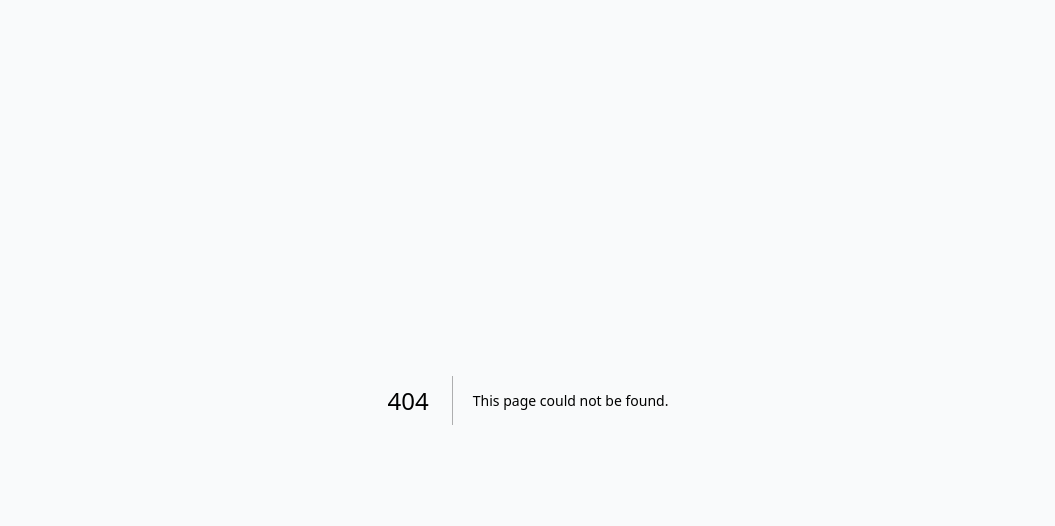
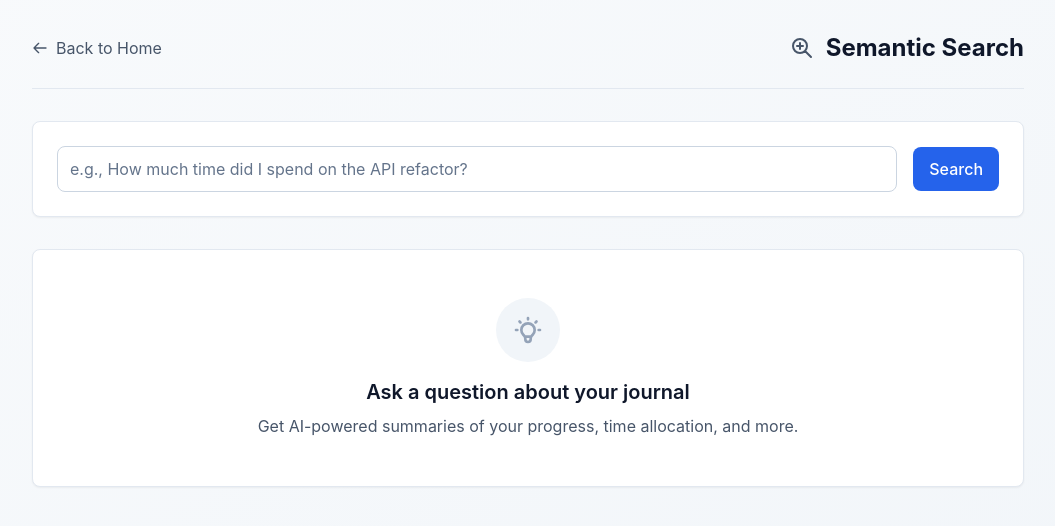
Before and after one commit to Dogecat0/Synapse, a Next.js app: page /search in a window 1280 px wide. Before the commit this address had no page. Shown: the top 526 px of the page, without its empty margins (112-1167 px from the left). Built offline with nearby package versions, Linux system fonts and the light colour scheme.

Commit message:
feat: add semantic search page with AI-powered journal analysis

```diff
--- /dev/null
+++ b/src/app/search/page.tsx
@@ -0,0 +1,194 @@
+// src/app/search/page.tsx
+'use client';
+
+import { useState } from 'react';
+import Link from 'next/link';
+import ReactMarkdown from 'react-markdown';
+
+// --- Type Definitions ---
+interface Tag {
+    id: string;
+    name: string;
+}
+
+interface Activity {
+    id: string;
+    description: string;
+    duration: number | null;
+    notes: string | null;
+    category: 'WORK' | 'LIFE';
+    journalEntry: {
+        date: string;
+    };
+    tags: Tag[];
+}
+
+interface SearchResult {
+    summary: string;
+    activities: Activity[];
+    keywords: string[];
+}
+
+// --- Helper Components ---
+const formatDate = (dateString: string) => {
+    return new Date(dateString).toLocaleDateString('en-US', {
+        year: 'numeric',
+        month: 'long',
+        day: 'numeric'
+    });
+};
+
+const LoadingSpinner = () => (
+    <div className="flex justify-center items-center h-full">
+        <div className="flex items-center gap-3 text-slate-600">
+            <div className="animate-spin w-6 h-6 border-2 border-blue-600 border-t-transparent rounded-full"></div>
+            <span className="text-lg">Analyzing your journal...</span>
+        </div>
+    </div>
+);
+
+const SearchPage = () => {
+    const [query, setQuery] = useState('');
+    const [result, setResult] = useState<SearchResult | null>(null);
+    const [isLoading, setIsLoading] = useState(false);
+    const [error, setError] = useState<string | null>(null);
+
+    const handleSearch = async (e: React.FormEvent) => {
+        e.preventDefault();
+        if (!query.trim()) return;
+
+        setIsLoading(true);
+        setError(null);
+        setResult(null);
+
+        try {
+            const response = await fetch('/api/journal/search', {
+                method: 'POST',
+                headers: { 'Content-Type': 'application/json' },
+                body: JSON.stringify({ query }),
+            });
+
+            if (!response.ok) {
+                const errData = await response.json();
+                throw new Error(errData.error || 'Failed to fetch search results.');
+            }
+
+            const data: SearchResult = await response.json();
+            setResult(data);
+        } catch (err: any) {
+            setError(err.message);
+        } finally {
+            setIsLoading(false);
+        }
+    };
+
+    return (
+        <div className="min-h-screen bg-gradient-to-br from-slate-50 to-slate-100">
+            <div className="container mx-auto px-4 py-8 max-w-5xl">
+                {/* Navigation Header */}
+                <nav className="flex items-center justify-between mb-8 pb-6 border-b border-slate-200">
+                    <Link href="/" className="nav-link">
+                        <svg className="w-4 h-4" fill="none" stroke="currentColor" viewBox="0 0 24 24"><path strokeLinecap="round" strokeLinejoin="round" strokeWidth={2} d="M10 19l-7-7m0 0l7-7m-7 7h18" /></svg>
+                        <span>Back to Home</span>
+                    </Link>
+                    <div className="flex items-center gap-3">
+                        <svg xmlns="http://www.w3.org/2000/svg" className="w-6 h-6 text-slate-600" fill="none" viewBox="0 0 24 24" stroke="currentColor" strokeWidth={2}>
+                            <path strokeLinecap="round" strokeLinejoin="round" d="M21 21l-6-6m2-5a7 7 0 11-14 0 7 7 0 0114 0zM10 7v3m0 0v3m0-3h3m-3 0H7" />
+                        </svg>
+                        <h1 className="text-2xl font-bold text-slate-900">Semantic Search</h1>
+                    </div>
+                </nav>
+
+                {/* Search Form */}
+                <form onSubmit={handleSearch} className="mb-8">
+                    <div className="tech-card p-6 flex flex-col md:flex-row gap-4 items-center">
+                        <input
+                            type="text"
+                            value={query}
+                            onChange={(e) => setQuery(e.target.value)}
+                            placeholder="e.g., How much time did I spend on the API refactor?"
+                            className="tech-input flex-grow"
+                            disabled={isLoading}
+                        />
+                        <button type="submit" className="tech-button-primary w-full md:w-auto" disabled={isLoading || !query.trim()}>
+                            {isLoading ? 'Searching...' : 'Search'}
+                        </button>
+                    </div>
+                </form>
+
+                {/* Results Area */}
+                <div className="space-y-8">
+                    {isLoading && <LoadingSpinner />}
+                    {error && (
+                        <div className="tech-card p-6 border-l-4 border-red-500 bg-red-50">
+                            <p className="text-red-800 font-medium">{error}</p>
+                        </div>
+                    )}
+
+                    {!isLoading && !result && !error && (
+                         <div className="tech-card p-12 text-center">
+                             <div className="w-16 h-16 bg-slate-100 rounded-full flex items-center justify-center mx-auto mb-4">
+                                <svg xmlns="http://www.w3.org/2000/svg" className="w-8 h-8 text-slate-400" fill="none" viewBox="0 0 24 24" stroke="currentColor" strokeWidth={2}><path strokeLinecap="round" strokeLinejoin="round" d="M9.663 17h4.673M12 3v1m6.364 1.636l-.707.707M21 12h-1M4 12H3m3.343-5.657l-.707-.707m2.828 9.9a5 5 0 117.072 0l-.548.547A3.374 3.374 0 0014 18.469V19a2 2 0 11-4 0v-.531c0-.895-.356-1.754-.988-2.386l-.548-.547z" /></svg>
+                             </div>
+                             <h3 className="text-xl font-semibold text-slate-900 mb-2">Ask a question about your journal</h3>
+                             <p className="text-slate-600">Get AI-powered summaries of your progress, time allocation, and more.</p>
+                         </div>
+                    )}
+
+                    {result && (
+                        <>
+                            {/* AI Summary */}
+                            <div className="tech-card p-6">
+                                <h2 className="text-xl font-semibold text-slate-900 mb-4">AI Summary</h2>
+                                <div className="prose prose-slate max-w-none">
+                                    <ReactMarkdown>{result.summary}</ReactMarkdown>
+                                </div>
+                                <div className="mt-4 pt-4 border-t border-slate-200">
+                                     <p className="text-sm text-slate-500">
+                                        <strong>Keywords used:</strong> {result.keywords.join(', ')}
+                                     </p>
+                                </div>
+                            </div>
+
+                            {/* Source Activities */}
+                            <div className="tech-card p-6">
+                                <h2 className="text-xl font-semibold text-slate-900 mb-4">
+                                    Source Activities ({result.activities.length})
+                                </h2>
+                                <div className="space-y-4">
+                                    {result.activities.length > 0 ? result.activities.map(activity => (
+                                        <div key={activity.id} className={`activity-item border-l-4 ${activity.category === 'WORK' ? 'border-blue-500' : 'border-emerald-500'}`}>
+                                            <div className="flex items-start justify-between mb-2 flex-wrap gap-2">
+                                                <h4 className="font-semibold text-slate-900">{activity.description}</h4>
+                                                <div className="flex items-center gap-4 text-sm">
+                                                    <span className="text-slate-500">{formatDate(activity.journalEntry.date)}</span>
+                                                    {activity.duration && (
+                                                        <div className={activity.category === 'WORK' ? 'tech-badge-blue' : 'tech-badge-green'}>
+                                                            {activity.duration}m
+                                                        </div>
+                                                    )}
+                                                </div>
+                                            </div>
+                                            {activity.notes && <p className="text-slate-700 mb-3">{activity.notes}</p>}
+                                            {activity.tags.length > 0 && (
+                                                <div className="flex flex-wrap gap-2">
+                                                    {activity.tags.map(tag => (
+                                                        <span key={tag.id} className={activity.category === 'WORK' ? 'tech-badge-blue' : 'tech-badge-green'}>
+                                                            #{tag.name}
+                                                        </span>
+                                                    ))}
+                                                </div>
+                                            )}
+                                        </div>
+                                    )) : <p className="text-slate-500 italic">No activities found for the generated keywords.</p>}
+                                </div>
+                            </div>
+                        </>
+                    )}
+                </div>
+            </div>
+        </div>
+    );
+};
+
+export default SearchPage;
```
